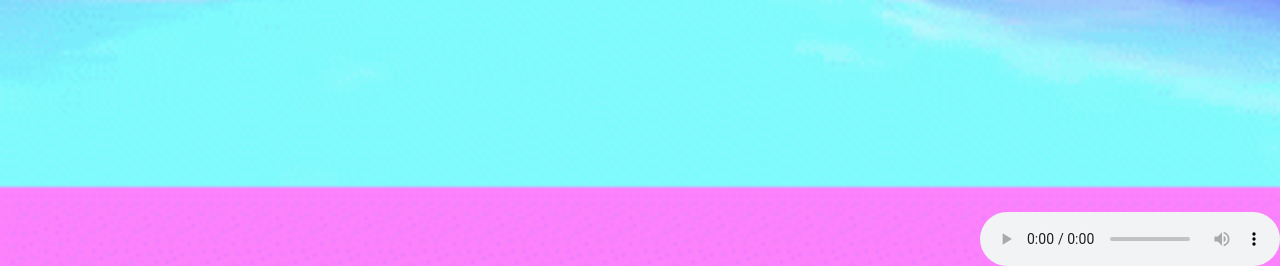
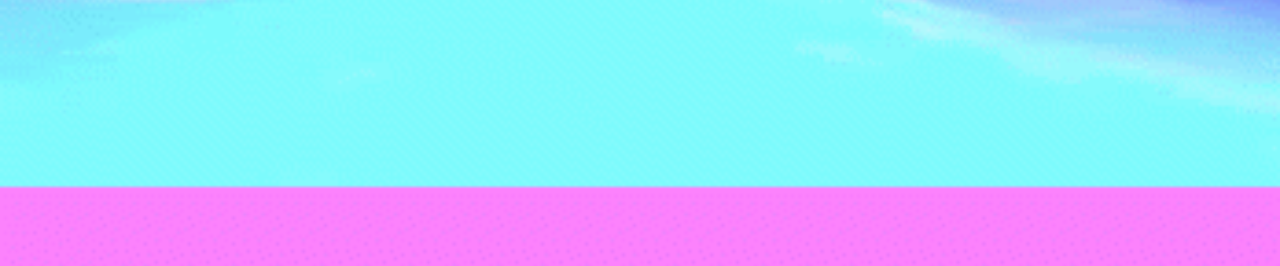
Before and after one commit to TotoMan1441/totoman1441.github.io, a plain HTML site: page index.html in a window 1280 px wide. Shown: the part 534-800 px from the top of the page. Drawn offline with Linux system fonts and the light colour scheme.

Commit message:
Update index.html

```diff
--- a/index.html
+++ b/index.html
@@ -23,7 +23,7 @@
 		</style>
 	</head>
 	<body>
-		<audio controls autoplay loop style="bottom: 0; right: 0; width: 300px; position: fixed;">
+		<audio autoplay loop>
 			<source src="https://raw.githubusercontent.com/TotoMan1441/totoman1441.github.io/master/bl00dwave%20-%20%EF%BC%B6%EF%BC%A9%EF%BC%B2%EF%BC%B4%EF%BC%B5%EF%BC%A1%EF%BC%AC%20%EF%BC%AC%EF%BC%AF%EF%BC%AE%EF%BC%A5%EF%BC%AC%EF%BC%A9%EF%BC%AE%EF%BC%A5%EF%BC%B3%EF%BC%B3.mp3" />
 		</audio>
 		<center>
```
